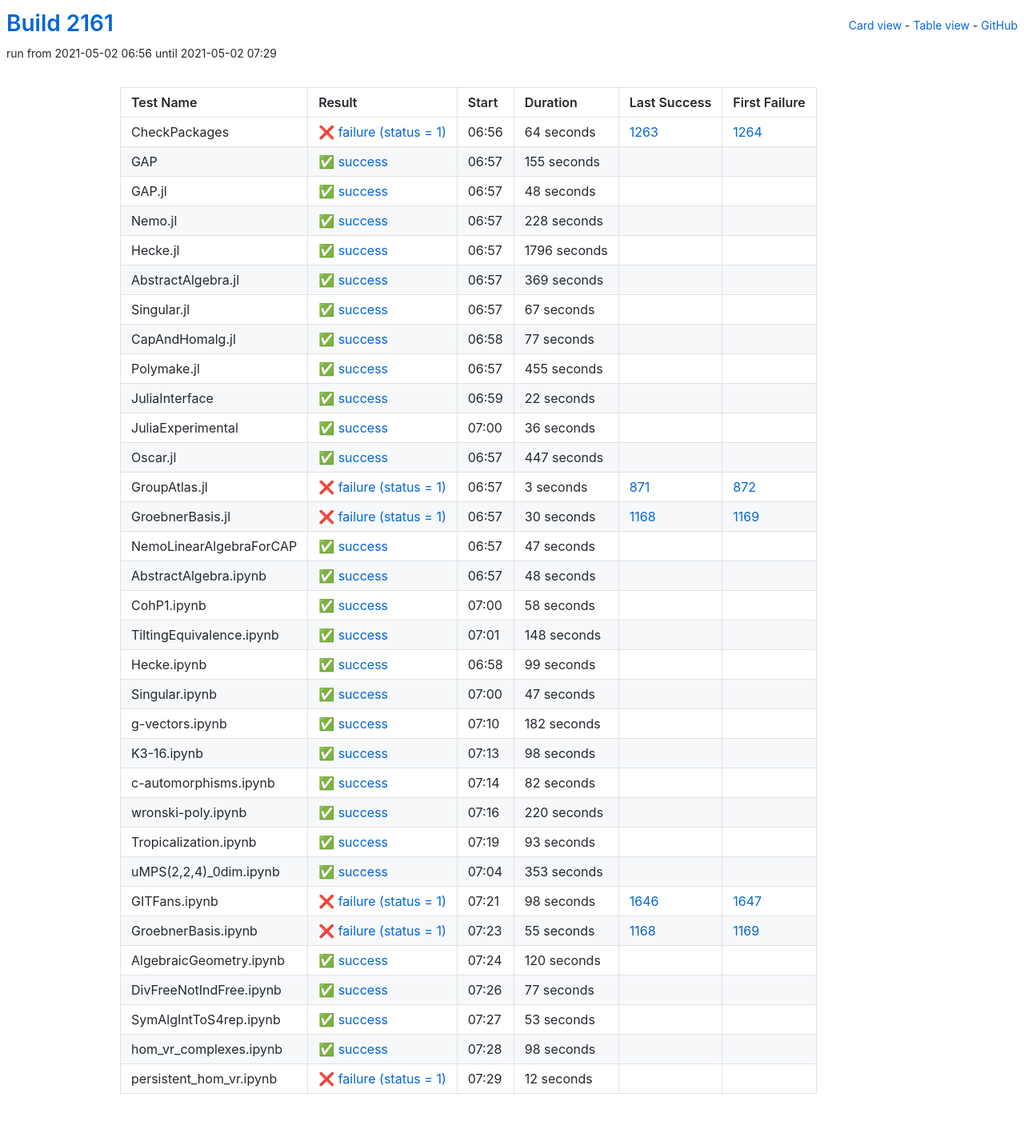
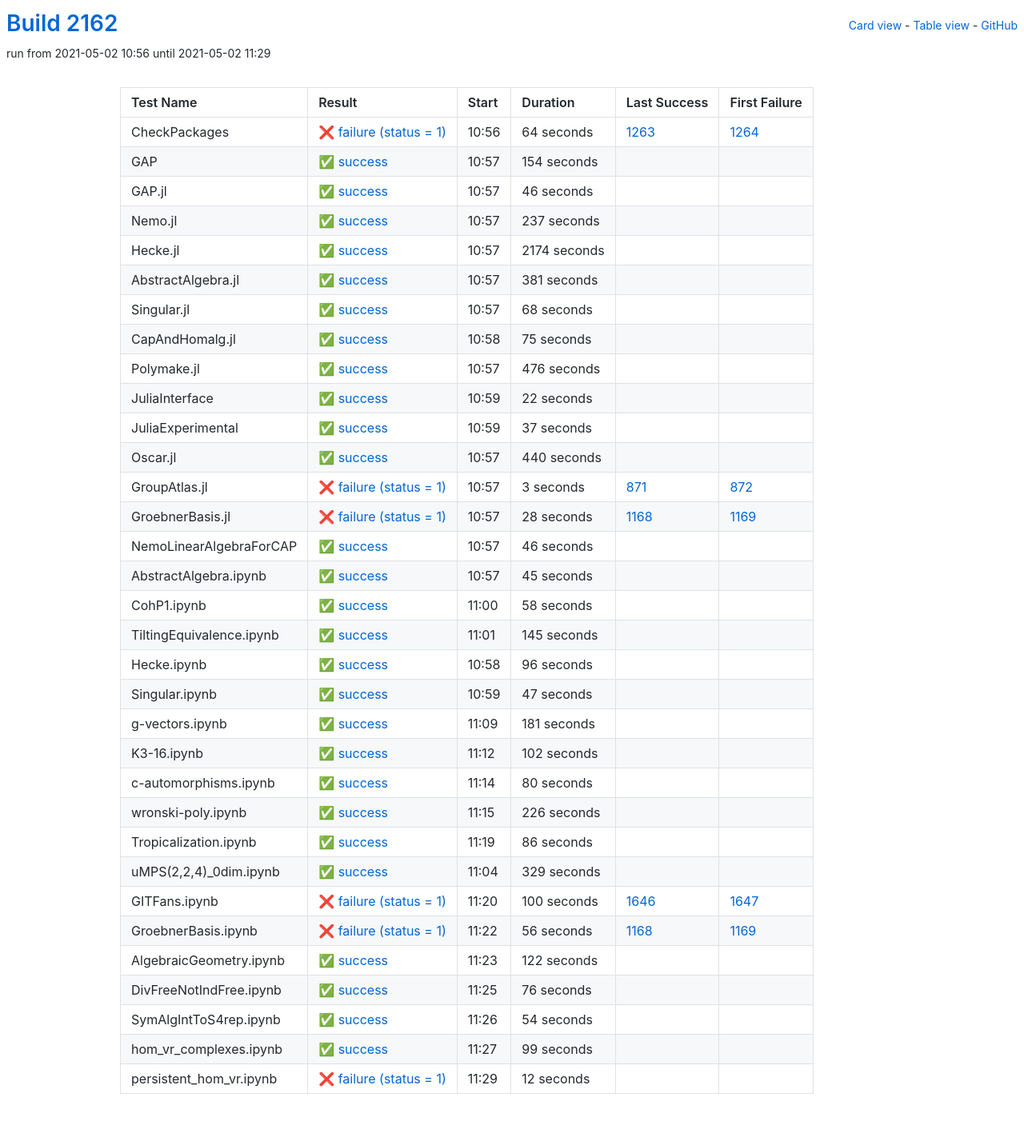
Before and after one commit to oscar-system/oscar-ci-status-stable, a Jekyll site: the page built from table.html, in a window 1280 px wide. Shown: the whole page at 80% size. Built offline with Jekyll 4.4.1, drawn with Linux system fonts in a browser that asks for light colours.

Commit message:
Build #2162

```diff
--- a/_data/ci.yml
+++ b/_data/ci.yml
@@ -1,6 +1,6 @@
 ---
-build: 2161
-build_url: https://oscarci.mathematik.uni-kl.de/job/oscar-stable/2161/
+build: 2162
+build_url: https://oscarci.mathematik.uni-kl.de/job/oscar-stable/2162/
 job: oscar-stable
 organization: oscar-system
 repo: oscar-ci-status-stable
@@ -8,8 +8,8 @@ repourl: https://github.com/oscar-system/oscar-ci-status-stable
 tests:
 - name: CheckPackages
   id: checkpackages
-  log: https://oscarci.mathematik.uni-kl.de/job/oscar-stable/2161/artifact/logs/build-2161/CheckPackages.log
-  start: 2021-05-02 06:56
+  log: https://oscarci.mathematik.uni-kl.de/job/oscar-stable/2162/artifact/logs/build-2162/CheckPackages.log
+  start: 2021-05-02 10:56
   success: false
   exitcode: 1
   status: failure
@@ -20,104 +20,104 @@ tests:
   first_failure_url: https://oscarci.mathematik.uni-kl.de/job/oscar-stable/1264/
 - name: GAP
   id: gap
-  log: https://oscarci.mathematik.uni-kl.de/job/oscar-stable/2161/artifact/logs/build-2161/GAP.log
-  start: 2021-05-02 06:57
+  log: https://oscarci.mathematik.uni-kl.de/job/oscar-stable/2162/artifact/logs/build-2162/GAP.log
+  start: 2021-05-02 10:57
   success: true
   exitcode: 0
   status: success
-  duration: 155
+  duration: 154
   last_success: false
   last_success_url:
   first_failure: false
   first_failure_url:
 - name: GAP.jl
   id: gap-jl
-  log: https://oscarci.mathematik.uni-kl.de/job/oscar-stable/2161/artifact/logs/build-2161/GAP.jl.log
-  start: 2021-05-02 06:57
+  log: https://oscarci.mathematik.uni-kl.de/job/oscar-stable/2162/artifact/logs/build-2162/GAP.jl.log
+  start: 2021-05-02 10:57
   success: true
   exitcode: 0
   status: success
-  duration: 48
+  duration: 46
   last_success: false
   last_success_url:
   first_failure: false
   first_failure_url:
 - name: Nemo.jl
   id: nemo-jl
-  log: https://oscarci.mathematik.uni-kl.de/job/oscar-stable/2161/artifact/logs/build-2161/Nemo.jl.log
-  start: 2021-05-02 06:57
+  log: https://oscarci.mathematik.uni-kl.de/job/oscar-stable/2162/artifact/logs/build-2162/Nemo.jl.log
+  start: 2021-05-02 10:57
   success: true
   exitcode: 0
   status: success
-  duration: 228
+  duration: 237
   last_success: false
   last_success_url:
   first_failure: false
   first_failure_url:
 - name: Hecke.jl
   id: hecke-jl
-  log: https://oscarci.mathematik.uni-kl.de/job/oscar-stable/2161/artifact/logs/build-2161/Hecke.jl.log
-  start: 2021-05-02 06:57
+  log: https://oscarci.mathematik.uni-kl.de/job/oscar-stable/2162/artifact/logs/build-2162/Hecke.jl.log
+  start: 2021-05-02 10:57
   success: true
   exitcode: 0
   status: success
-  duration: 1796
+  duration: 2174
   last_success: false
   last_success_url:
   first_failure: false
   first_failure_url:
 - name: AbstractAlgebra.jl
   id: abstractalgebra-jl
-  log: https://oscarci.mathematik.uni-kl.de/job/oscar-stable/2161/artifact/logs/build-2161/AbstractAlgebra.jl.log
-  start: 2021-05-02 06:57
+  log: https://oscarci.mathematik.uni-kl.de/job/oscar-stable/2162/artifact/logs/build-2162/AbstractAlgebra.jl.log
+  start: 2021-05-02 10:57
   success: true
   exitcode: 0
   status: success
-  duration: 369
+  duration: 381
   last_success: false
   last_success_url:
   first_failure: false
   first_failure_url:
 - name: Singular.jl
   id: singular-jl
-  log: https://oscarci.mathematik.uni-kl.de/job/oscar-stable/2161/artifact/logs/build-2161/Singular.jl.log
-  start: 2021-05-02 06:57
+  log: https://oscarci.mathematik.uni-kl.de/job/oscar-stable/2162/artifact/logs/build-2162/Singular.jl.log
+  start: 2021-05-02 10:57
   success: true
   exitcode: 0
   status: success
-  duration: 67
+  duration: 68
   last_success: false
   last_success_url:
   first_failure: false
   first_failure_url:
 - name: CapAndHomalg.jl
   id: capandhomalg-jl
-  log: https://oscarci.mathematik.uni-kl.de/job/oscar-stable/2161/artifact/logs/build-2161/CapAndHomalg.jl.log
-  start: 2021-05-02 06:58
+  log: https://oscarci.mathematik.uni-kl.de/job/oscar-stable/2162/artifact/logs/build-2162/CapAndHomalg.jl.log
+  start: 2021-05-02 10:58
   success: true
   exitcode: 0
   status: success
-  duration: 77
+  duration: 75
   last_success: false
   last_success_url:
   first_failure: false
   first_failure_url:
 - name: Polymake.jl
   id: polymake-jl
-  log: https://oscarci.mathematik.uni-kl.de/job/oscar-stable/2161/artifact/logs/build-2161/Polymake.jl.log
-  start: 2021-05-02 06:57
+  log: https://oscarci.mathematik.uni-kl.de/job/oscar-stable/2162/artifact/logs/build-2162/Polymake.jl.log
+  start: 2021-05-02 10:57
   success: true
   exitcode: 0
   status: success
-  duration: 455
+  duration: 476
   last_success: false
   last_success_url:
   first_failure: false
   first_failure_url:
 - name: JuliaInterface
   id: juliainterface
-  log: https://oscarci.mathematik.uni-kl.de/job/oscar-stable/2161/artifact/logs/build-2161/JuliaInterface.log
-  start: 2021-05-02 06:59
+  log: https://oscarci.mathematik.uni-kl.de/job/oscar-stable/2162/artifact/logs/build-2162/JuliaInterface.log
+  start: 2021-05-02 10:59
   success: true
   exitcode: 0
   status: success
@@ -128,32 +128,32 @@ tests:
   first_failure_url:
 - name: JuliaExperimental
   id: juliaexperimental
-  log: https://oscarci.mathematik.uni-kl.de/job/oscar-stable/2161/artifact/logs/build-2161/JuliaExperimental.log
-  start: 2021-05-02 07:00
+  log: https://oscarci.mathematik.uni-kl.de/job/oscar-stable/2162/artifact/logs/build-2162/JuliaExperimental.log
+  start: 2021-05-02 10:59
   success: true
   exitcode: 0
   status: success
-  duration: 36
+  duration: 37
   last_success: false
   last_success_url:
   first_failure: false
   first_failure_url:
 - name: Oscar.jl
   id: oscar-jl
-  log: https://oscarci.mathematik.uni-kl.de/job/oscar-stable/2161/artifact/logs/build-2161/Oscar.jl.log
-  start: 2021-05-02 06:57
+  log: https://oscarci.mathematik.uni-kl.de/job/oscar-stable/2162/artifact/logs/build-2162/Oscar.jl.log
+  start: 2021-05-02 10:57
   success: true
   exitcode: 0
   status: success
-  duration: 447
+  duration: 440
   last_success: false
   last_success_url:
   first_failure: false
   first_failure_url:
 - name: GroupAtlas.jl
   id: groupatlas-jl
-  log: https://oscarci.mathematik.uni-kl.de/job/oscar-stable/2161/artifact/logs/build-2161/GroupAtlas.jl.log
-  start: 2021-05-02 06:57
+  log: https://oscarci.mathematik.uni-kl.de/job/oscar-stable/2162/artifact/logs/build-2162/GroupAtlas.jl.log
+  start: 2021-05-02 10:57
   success: false
   exitcode: 1
   status: failure
@@ -164,44 +164,44 @@ tests:
   first_failure_url: https://oscarci.mathematik.uni-kl.de/job/oscar-stable/872/
 - name: GroebnerBasis.jl
   id: groebnerbasis-jl
-  log: https://oscarci.mathematik.uni-kl.de/job/oscar-stable/2161/artifact/logs/build-2161/GroebnerBasis.jl.log
-  start: 2021-05-02 06:57
+  log: https://oscarci.mathematik.uni-kl.de/job/oscar-stable/2162/artifact/logs/build-2162/GroebnerBasis.jl.log
+  start: 2021-05-02 10:57
   success: false
   exitcode: 1
   status: failure
-  duration: 30
+  duration: 28
   last_success: 1168
   last_success_url: https://oscarci.mathematik.uni-kl.de/job/oscar-stable/1168/
   first_failure: 1169
   first_failure_url: https://oscarci.mathematik.uni-kl.de/job/oscar-stable/1169/
 - name: NemoLinearAlgebraForCAP
   id: nemolinearalgebraforcap
-  log: https://oscarci.mathematik.uni-kl.de/job/oscar-stable/2161/artifact/logs/build-2161/NemoLinearAlgebraForCAP.log
-  start: 2021-05-02 06:57
+  log: https://oscarci.mathematik.uni-kl.de/job/oscar-stable/2162/artifact/logs/build-2162/NemoLinearAlgebraForCAP.log
+  start: 2021-05-02 10:57
   success: true
   exitcode: 0
   status: success
-  duration: 47
+  duration: 46
   last_success: false
   last_success_url:
   first_failure: false
   first_failure_url:
 - name: AbstractAlgebra.ipynb
   id: abstractalgebra-ipynb
-  log: https://oscarci.mathematik.uni-kl.de/job/oscar-stable/2161/artifact/logs/build-2161/AbstractAlgebra.ipynb.log
-  start: 2021-05-02 06:57
+  log: https://oscarci.mathematik.uni-kl.de/job/oscar-stable/2162/artifact/logs/build-2162/AbstractAlgebra.ipynb.log
+  start: 2021-05-02 10:57
   success: true
   exitcode: 0
   status: success
-  duration: 48
+  duration: 45
   last_success: false
   last_success_url:
   first_failure: false
   first_failure_url:
 - name: CohP1.ipynb
   id: cohp1-ipynb
-  log: https://oscarci.mathematik.uni-kl.de/job/oscar-stable/2161/artifact/logs/build-2161/CohP1.ipynb.log
-  start: 2021-05-02 07:00
+  log: https://oscarci.mathematik.uni-kl.de/job/oscar-stable/2162/artifact/logs/build-2162/CohP1.ipynb.log
+  start: 2021-05-02 11:00
   success: true
   exitcode: 0
   status: success
@@ -212,32 +212,32 @@ tests:
   first_failure_url:
 - name: TiltingEquivalence.ipynb
   id: tiltingequivalence-ipynb
-  log: https://oscarci.mathematik.uni-kl.de/job/oscar-stable/2161/artifact/logs/build-2161/TiltingEquivalence.ipynb.log
-  start: 2021-05-02 07:01
+  log: https://oscarci.mathematik.uni-kl.de/job/oscar-stable/2162/artifact/logs/build-2162/TiltingEquivalence.ipynb.log
+  start: 2021-05-02 11:01
   success: true
   exitcode: 0
   status: success
-  duration: 148
+  duration: 145
   last_success: false
   last_success_url:
   first_failure: false
   first_failure_url:
 - name: Hecke.ipynb
   id: hecke-ipynb
-  log: https://oscarci.mathematik.uni-kl.de/job/oscar-stable/2161/artifact/logs/build-2161/Hecke.ipynb.log
-  start: 2021-05-02 06:58
+  log: https://oscarci.mathematik.uni-kl.de/job/oscar-stable/2162/artifact/logs/build-2162/Hecke.ipynb.log
+  start: 2021-05-02 10:58
   success: true
   exitcode: 0
   status: success
-  duration: 99
+  duration: 96
   last_success: false
   last_success_url:
   first_failure: false
   first_failure_url:
 - name: Singular.ipynb
   id: singular-ipynb
-  log: https://oscarci.mathematik.uni-kl.de/job/oscar-stable/2161/artifact/logs/build-2161/Singular.ipynb.log
-  start: 2021-05-02 07:00
+  log: https://oscarci.mathematik.uni-kl.de/job/oscar-stable/2162/artifact/logs/build-2162/Singular.ipynb.log
+  start: 2021-05-02 10:59
   success: true
   exitcode: 0
   status: success
@@ -248,152 +248,152 @@ tests:
   first_failure_url:
 - name: g-vectors.ipynb
   id: g-vectors-ipynb
-  log: https://oscarci.mathematik.uni-kl.de/job/oscar-stable/2161/artifact/logs/build-2161/g-vectors.ipynb.log
-  start: 2021-05-02 07:10
+  log: https://oscarci.mathematik.uni-kl.de/job/oscar-stable/2162/artifact/logs/build-2162/g-vectors.ipynb.log
+  start: 2021-05-02 11:09
   success: true
   exitcode: 0
   status: success
-  duration: 182
+  duration: 181
   last_success: false
   last_success_url:
   first_failure: false
   first_failure_url:
 - name: K3-16.ipynb
   id: k3-16-ipynb
-  log: https://oscarci.mathematik.uni-kl.de/job/oscar-stable/2161/artifact/logs/build-2161/K3-16.ipynb.log
-  start: 2021-05-02 07:13
+  log: https://oscarci.mathematik.uni-kl.de/job/oscar-stable/2162/artifact/logs/build-2162/K3-16.ipynb.log
+  start: 2021-05-02 11:12
   success: true
   exitcode: 0
   status: success
-  duration: 98
+  duration: 102
   last_success: false
   last_success_url:
   first_failure: false
   first_failure_url:
 - name: c-automorphisms.ipynb
   id: c-automorphisms-ipynb
-  log: https://oscarci.mathematik.uni-kl.de/job/oscar-stable/2161/artifact/logs/build-2161/c-automorphisms.ipynb.log
-  start: 2021-05-02 07:14
+  log: https://oscarci.mathematik.uni-kl.de/job/oscar-stable/2162/artifact/logs/build-2162/c-automorphisms.ipynb.log
+  start: 2021-05-02 11:14
   success: true
   exitcode: 0
   status: success
-  duration: 82
+  duration: 80
   last_success: false
   last_success_url:
   first_failure: false
   first_failure_url:
 - name: wronski-poly.ipynb
   id: wronski-poly-ipynb
-  log: https://oscarci.mathematik.uni-kl.de/job/oscar-stable/2161/artifact/logs/build-2161/wronski-poly.ipynb.log
-  start: 2021-05-02 07:16
+  log: https://oscarci.mathematik.uni-kl.de/job/oscar-stable/2162/artifact/logs/build-2162/wronski-poly.ipynb.log
+  start: 2021-05-02 11:15
   success: true
   exitcode: 0
   status: success
-  duration: 220
+  duration: 226
   last_success: false
   last_success_url:
   first_failure: false
   first_failure_url:
 - name: Tropicalization.ipynb
   id: tropicalization-ipynb
-  log: https://oscarci.mathematik.uni-kl.de/job/oscar-stable/2161/artifact/logs/build-2161/Tropicalization.ipynb.log
-  start: 2021-05-02 07:19
+  log: https://oscarci.mathematik.uni-kl.de/job/oscar-stable/2162/artifact/logs/build-2162/Tropicalization.ipynb.log
+  start: 2021-05-02 11:19
   success: true
   exitcode: 0
   status: success
-  duration: 93
+  duration: 86
   last_success: false
   last_success_url:
   first_failure: false
   first_failure_url:
 - name: uMPS(2,2,4)_0dim.ipynb
   id: umps-2-2-4-0dim-ipynb
-  log: https://oscarci.mathematik.uni-kl.de/job/oscar-stable/2161/artifact/logs/build-2161/uMPS-2-2-4-_0dim.ipynb.log
-  start: 2021-05-02 07:04
+  log: https://oscarci.mathematik.uni-kl.de/job/oscar-stable/2162/artifact/logs/build-2162/uMPS-2-2-4-_0dim.ipynb.log
+  start: 2021-05-02 11:04
   success: true
   exitcode: 0
   status: success
-  duration: 353
+  duration: 329
   last_success: false
   last_success_url:
   first_failure: false
   first_failure_url:
 - name: GITFans.ipynb
   id: gitfans-ipynb
-  log: https://oscarci.mathematik.uni-kl.de/job/oscar-stable/2161/artifact/logs/build-2161/GITFans.ipynb.log
-  start: 2021-05-02 07:21
+  log: https://oscarci.mathematik.uni-kl.de/job/oscar-stable/2162/artifact/logs/build-2162/GITFans.ipynb.log
+  start: 2021-05-02 11:20
   success: false
   exitcode: 1
   status: failure
-  duration: 98
+  duration: 100
   last_success: 1646
   last_success_url: https://oscarci.mathematik.uni-kl.de/job/oscar-stable/1646/
   first_failure: 1647
   first_failure_url: https://oscarci.mathematik.uni-kl.de/job/oscar-stable/1647/
 - name: GroebnerBasis.ipynb
   id: groebnerbasis-ipynb
-  log: https://oscarci.mathematik.uni-kl.de/job/oscar-stable/2161/artifact/logs/build-2161/GroebnerBasis.ipynb.log
-  start: 2021-05-02 07:23
+  log: https://oscarci.mathematik.uni-kl.de/job/oscar-stable/2162/artifact/logs/build-2162/GroebnerBasis.ipynb.log
+  start: 2021-05-02 11:22
   success: false
   exitcode: 1
   status: failure
-  duration: 55
+  duration: 56
   last_success: 1168
   last_success_url: https://oscarci.mathematik.uni-kl.de/job/oscar-stable/1168/
   first_failure: 1169
   first_failure_url: https://oscarci.mathematik.uni-kl.de/job/oscar-stable/1169/
 - name: AlgebraicGeometry.ipynb
   id: algebraicgeometry-ipynb
-  log: https://oscarci.mathematik.uni-kl.de/job/oscar-stable/2161/artifact/logs/build-2161/AlgebraicGeometry.ipynb.log
-  start: 2021-05-02 07:24
+  log: https://oscarci.mathematik.uni-kl.de/job/oscar-stable/2162/artifact/logs/build-2162/AlgebraicGeometry.ipynb.log
+  start: 2021-05-02 11:23
   success: true
   exitcode: 0
   status: success
-  duration: 120
+  duration: 122
   last_success: false
   last_success_url:
   first_failure: false
   first_failure_url:
 - name: DivFreeNotIndFree.ipynb
   id: divfreenotindfree-ipynb
-  log: https://oscarci.mathematik.uni-kl.de/job/oscar-stable/2161/artifact/logs/build-2161/DivFreeNotIndFree.ipynb.log
-  start: 2021-05-02 07:26
+  log: https://oscarci.mathematik.uni-kl.de/job/oscar-stable/2162/artifact/logs/build-2162/DivFreeNotIndFree.ipynb.log
+  start: 2021-05-02 11:25
   success: true
   exitcode: 0
   status: success
-  duration: 77
+  duration: 76
   last_success: false
   last_success_url:
   first_failure: false
   first_failure_url:
 - name: SymAlgIntToS4rep.ipynb
   id: symalginttos4rep-ipynb
-  log: https://oscarci.mathematik.uni-kl.de/job/oscar-stable/2161/artifact/logs/build-2161/SymAlgIntToS4rep.ipynb.log
-  start: 2021-05-02 07:27
+  log: https://oscarci.mathematik.uni-kl.de/job/oscar-stable/2162/artifact/logs/build-2162/SymAlgIntToS4rep.ipynb.log
+  start: 2021-05-02 11:26
   success: true
   exitcode: 0
   status: success
-  duration: 53
+  duration: 54
   last_success: false
   last_success_url:
   first_failure: false
   first_failure_url:
 - name: hom_vr_complexes.ipynb
   id: hom-vr-complexes-ipynb
-  log: https://oscarci.mathematik.uni-kl.de/job/oscar-stable/2161/artifact/logs/build-2161/hom_vr_complexes.ipynb.log
-  start: 2021-05-02 07:28
+  log: https://oscarci.mathematik.uni-kl.de/job/oscar-stable/2162/artifact/logs/build-2162/hom_vr_complexes.ipynb.log
+  start: 2021-05-02 11:27
   success: true
   exitcode: 0
   status: success
-  duration: 98
+  duration: 99
   last_success: false
   last_success_url:
   first_failure: false
   first_failure_url:
 - name: persistent_hom_vr.ipynb
   id: persistent-hom-vr-ipynb
-  log: https://oscarci.mathematik.uni-kl.de/job/oscar-stable/2161/artifact/logs/build-2161/persistent_hom_vr.ipynb.log
-  start: 2021-05-02 07:29
+  log: https://oscarci.mathematik.uni-kl.de/job/oscar-stable/2162/artifact/logs/build-2162/persistent_hom_vr.ipynb.log
+  start: 2021-05-02 11:29
   success: false
   exitcode: 1
   status: failure
```
Also changed, not shown: README.md.
